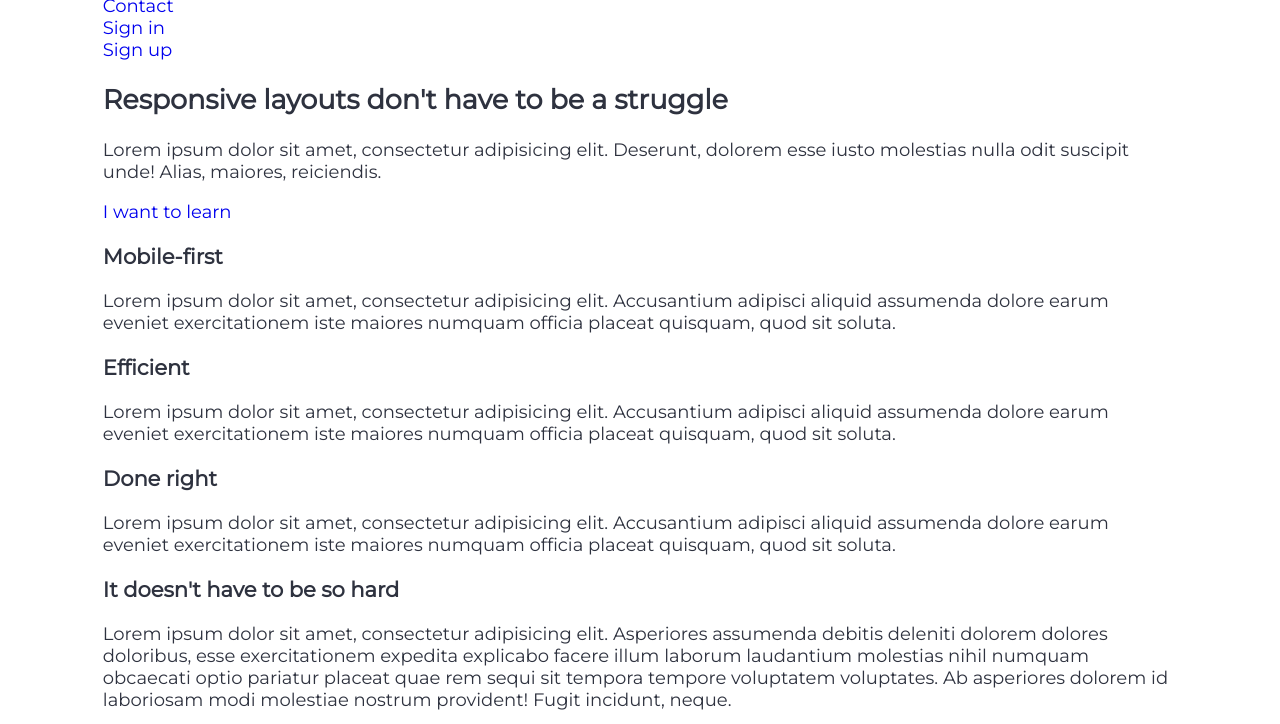
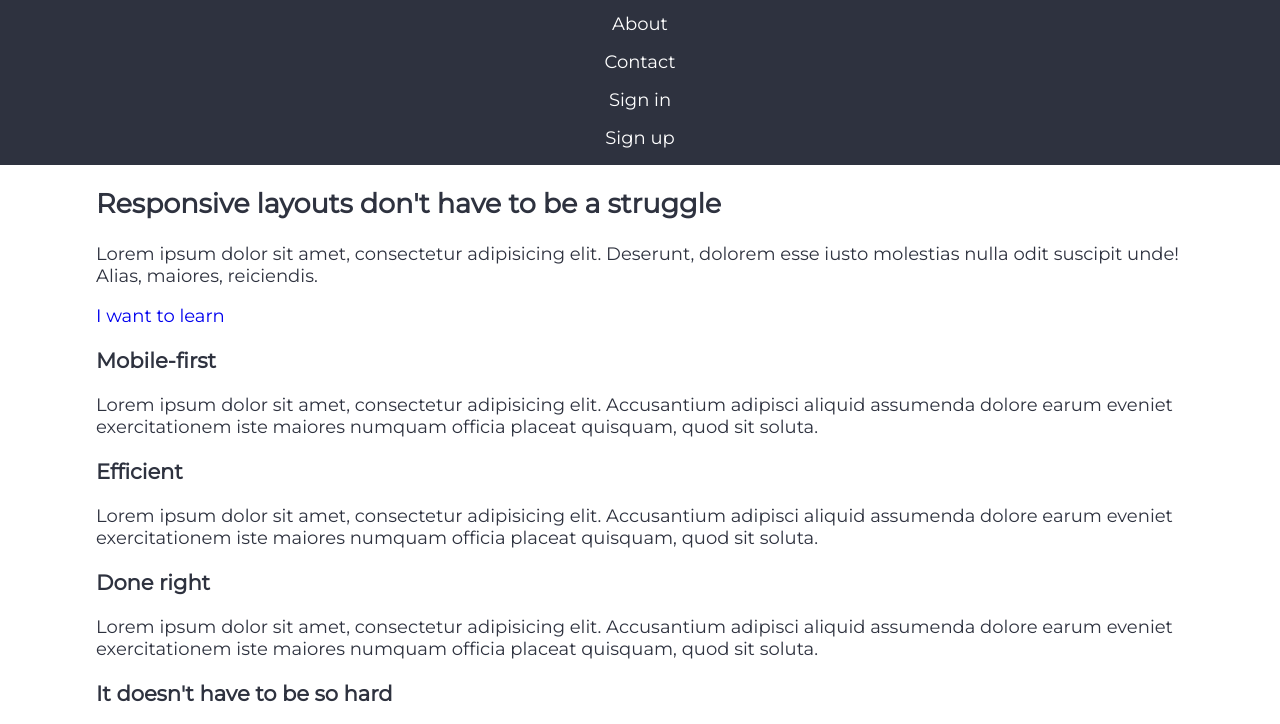
Before and after one commit to Annie-Huang/conquering-responsive-layouts, a website: page nav-challenge-2/index.html in a window 1280 px wide. Shown: the part 92-816 px from the top of the page. Drawn offline with Linux system fonts and the light colour scheme.

Commit message:
Style the Header section

```diff
--- a/nav-challenge-2/index.html
+++ b/nav-challenge-2/index.html
@@ -10,17 +10,17 @@
   <link rel="stylesheet" href="style.css">
 </head>
 <body>
-<header>
+<header class="nav">
   <div class="container row">
     <a href="#">
-      <img src="img/logo.svg" alt="CRL logo">
+      <img src="img/logo.svg" alt="CRL Home Logo">
     </a>
-    <ul>
-      <li><a href="#">Home</a></li>
-      <li><a href="#">About</a></li>
-      <li><a href="#">Contact</a></li>
-      <li><a href="#">Sign in</a></li>
-      <li><a href="#">Sign up</a></li>
+    <ul class="nav__list">
+      <li class="nav__item"><a href="#" class="nav__link">Home</a></li>
+      <li class="nav__item"><a href="#" class="nav__link">About</a></li>
+      <li class="nav__item"><a href="#" class="nav__link">Contact</a></li>
+      <li class="nav__item"><a href="#" class="nav__link">Sign in</a></li>
+      <li class="nav__item"><a href="#" class="nav__link">Sign up</a></li>
     </ul>
   </div>
 </header>
--- a/nav-challenge-2/style.css
+++ b/nav-challenge-2/style.css
@@ -21,6 +21,7 @@ body {
   font-family: 'Montserrat', sans-serif;
   font-size: 1.125rem; /* 18px; */
   color: var(--clr-dark);
+  margin: 0; /* override browser agent default */
 }
 
 ul {
@@ -37,9 +38,25 @@ img {
 
 /*-----------------------------------*/
 
-/* Component styling */
+/* Component styling -- common ones */
 .container {
   width: 85%;
   max-width: 1200px;
   margin: 0 auto;
 }
+
+/* Component styling -- Specific ones */
+/* Component styling -- Specific ones -- Header section*/
+.nav {
+  background-color: var(--clr-dark);
+  padding: 1rem 0;
+  text-align: center;
+}
+.nav__item {
+  /*border: 1px solid red;*/
+  margin-top: 1rem;
+}
+.nav__link {
+  /*border: 1px solid green;*/
+  color: var(--clr-light);
+}
```
